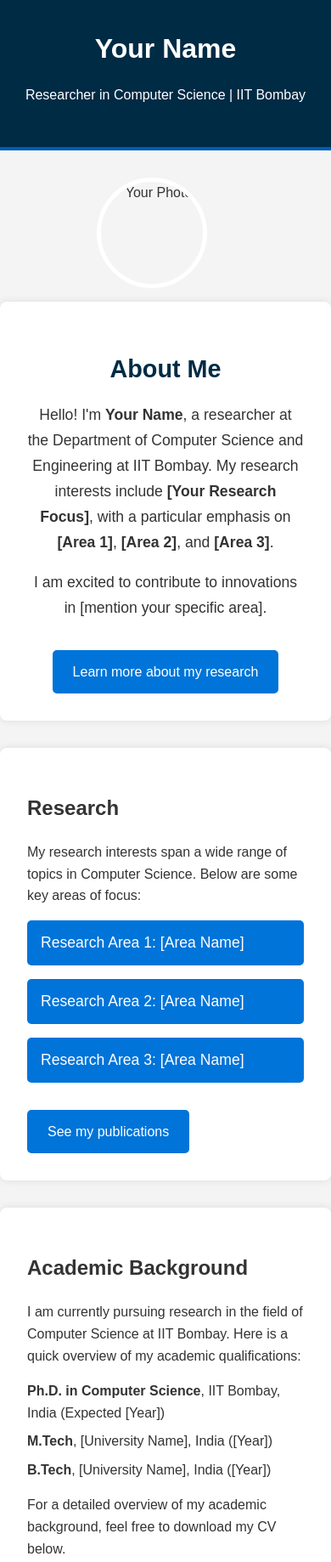
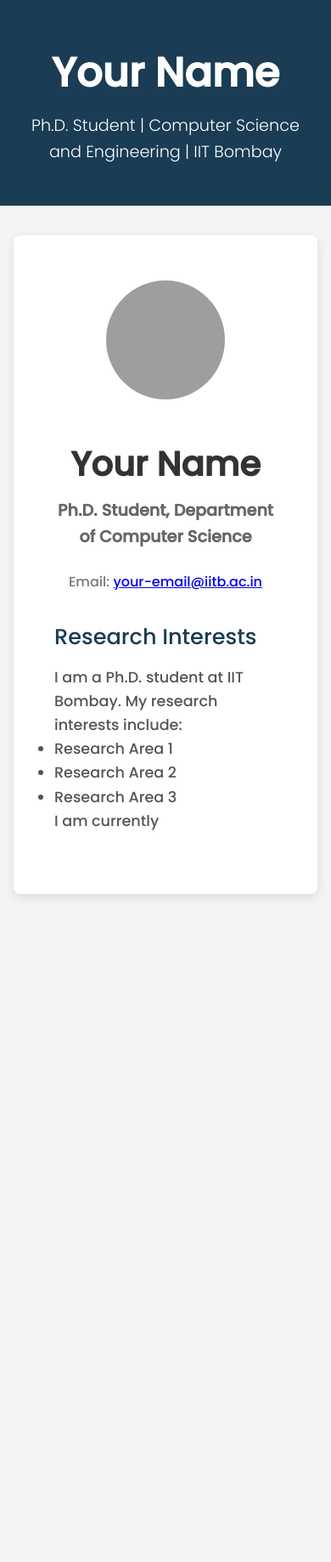
Before and after one commit to Rkus990/rkus990.github.io, a plain HTML site: page index.html in a window 390 px wide. Shown: the top 1838 px of the page at 85% size. After the commit the page ends 1086 px from the top, so only its background shows below. Drawn offline with Linux system fonts and the light colour scheme; grey boxes are pictures that could not be loaded.

Commit message:
Update index.html

```diff
--- a/index.html
+++ b/index.html
@@ -3,184 +3,140 @@
 <head>
     <meta charset="UTF-8">
     <meta name="viewport" content="width=device-width, initial-scale=1.0">
-    <title>Your Name | Researcher in Computer Science</title>
-    <link rel="stylesheet" href="styles.css">
+    <title>Your Name | Researcher at IIT Bombay</title>
+    <!-- Link to Google Fonts (for sleek font styling) -->
+    <link href="https://fonts.googleapis.com/css2?family=Roboto:wght@400;700&family=Poppins:wght@300;500&display=swap" rel="stylesheet">
+    <!-- Link to Font Awesome for Social Icons -->
+    <link rel="stylesheet" href="https://cdnjs.cloudflare.com/ajax/libs/font-awesome/5.15.4/css/all.min.css">
     <style>
-        /* Basic Styles */
-        body {
-            font-family: 'Arial', sans-serif;
-            line-height: 1.6;
+        /* General Reset */
+        * {
             margin: 0;
             padding: 0;
+            box-sizing: border-box;
+        }
+
+        /* Basic Layout */
+        body {
+            font-family: 'Poppins', sans-serif;
+            background-color: #f4f4f4;
             color: #333;
-            background-color: #f4f4f4;
+            line-height: 1.6;
         }
 
         header {
-            background-color: #002b45; /* IIT Bombay color */
+            background-color: #1A3C54; /* IIT Bombay Blue */
             color: white;
-            padding: 2rem 1rem;
             text-align: center;
-            border-bottom: 4px solid #005bb5;
+            padding: 3rem 1rem;
         }
 
         header h1 {
-            margin: 0;
             font-size: 3rem;
-            font-weight: bold;
+            margin-bottom: 0.5rem;
         }
 
         header p {
             font-size: 1.2rem;
+            font-weight: 300;
         }
 
-        .profile-container {
+        /* Main content */
+        .content {
             display: flex;
             justify-content: center;
             align-items: center;
+            height: 100vh;
+            text-align: center;
+            padding: 2rem 1rem;
+        }
+
+        .profile {
+            max-width: 800px;
+            background-color: white;
+            padding: 3rem;
+            border-radius: 8px;
+            box-shadow: 0 4px 12px rgba(0, 0, 0, 0.1);
+            text-align: center;
+        }
+
+        .profile img {
+            width: 150px;
+            height: 150px;
+            border-radius: 50%;
+            object-fit: cover;
+            margin-bottom: 2rem;
+            border: 5px solid white;
+        }
+
+        .profile h2 {
+            font-size: 2.5rem;
+            margin-bottom: 0.5rem;
+        }
+
+        .profile h3 {
+            font-size: 1.2rem;
+            color: #666;
+            margin-bottom: 1.5rem;
+        }
+
+        .profile p {
+            font-size: 1rem;
+            color: #777;
+            margin-bottom: 1rem;
+        }
+
+        /* Research, Experience, and Service Sections */
+        .profile .sections {
+            text-align: left;
             margin-top: 2rem;
         }
 
-        .profile-image {
-            border-radius: 50%;
-            border: 5px solid white;
-            margin-right: 2rem;
-            width: 150px;
-            height: 150px;
-            object-fit: cover;
+        .profile .section-title {
+            font-size: 1.6rem;
+            color: #1A3C54;
+            margin-bottom: 0.8rem;
         }
 
-        .intro {
-            max-width: 1200px;
-            margin: 0 auto;
-            padding: 2rem;
-            background-color: white;
-            border-radius: 8px;
-            box-shadow: 0 0 10px rgba(0, 0, 0, 0.1);
-            text-align: center;
+        .profile .section-content {
+            font-size: 1.1rem;
+            color: #555;
+            margin-bottom: 1.5rem;
         }
 
-        .intro h2 {
-            font-size: 2rem;
-            color: #002b45;
-            margin-bottom: 1rem;
+        .social-links {
+            list-style-type: none;
+            display: flex;
+            justify-content: center;
+            margin-top: 2rem;
         }
 
-        .intro p {
-            font-size: 1.1rem;
-            line-height: 1.7;
+        .social-links li {
+            margin: 0 10px;
         }
 
-        .button {
-            display: inline-block;
-            padding: 0.8rem 1.5rem;
-            margin-top: 1rem;
-            background-color: #0074d9;
-            color: white;
+        .social-links a {
+            font-size: 1.5rem;
+            color: #0074d9;
             text-decoration: none;
-            border-radius: 5px;
-            transition: background-color 0.3s;
+            transition: color 0.3s ease;
         }
 
-        .button:hover {
-            background-color: #005bb5;
-        }
-
-        /* Research Section */
-        .research, .academic, .contact {
-            max-width: 1200px;
-            margin: 2rem auto;
-            padding: 2rem;
-            background-color: white;
-            border-radius: 8px;
-            box-shadow: 0 0 10px rgba(0, 0, 0, 0.1);
-        }
-
-        .accordion {
-            margin-top: 1rem;
-        }
-
-        .accordion-item {
-            margin-bottom: 1rem;
-        }
-
-        .accordion-button {
-            background-color: #0074d9;
-            color: white;
-            padding: 1rem;
-            width: 100%;
-            border: none;
-            text-align: left;
-            font-size: 1.1rem;
-            border-radius: 5px;
-            cursor: pointer;
-        }
-
-        .accordion-button:hover {
-            background-color: #005bb5;
-        }
-
-        .accordion-content {
-            display: none;
-            background-color: #f1f1f1;
-            padding: 1rem;
-            margin-top: 0.5rem;
-            border-radius: 5px;
-        }
-
-        .accordion-content p {
-            margin: 0;
-        }
-
-        .academic ul, .contact ul {
-            list-style-type: none;
-            padding-left: 0;
-        }
-
-        .academic li, .contact li {
-            margin-bottom: 0.5rem;
+        .social-links a:hover {
+            color: #005bb5;
         }
 
         footer {
-            background-color: #002b45;
+            background-color: #1A3C54;
             color: white;
             text-align: center;
             padding: 1rem;
         }
 
         footer p {
-            margin: 0;
+            font-size: 1rem;
         }
 
-        /* Responsive Design */
-        @media (max-width: 768px) {
-            header h1 {
-                font-size: 2rem;
-            }
-
-            header p {
-                font-size: 1rem;
-            }
-
-            .intro h2 {
-                font-size: 1.8rem;
-            }
-
-            .profile-container {
-                flex-direction: column;
-                text-align: center;
-            }
-
-            .profile-image {
-                width: 120px;
-                height: 120px;
-                margin-bottom: 1rem;
-            }
-
-            section {
-                padding: 1rem;
-            }
-        }
     </style>
 </head>
 <body>
@@ -188,90 +144,29 @@
     <!-- Header -->
     <header>
         <h1>Your Name</h1>
-        <p>Researcher in Computer Science | IIT Bombay</p>
+        <p>Ph.D. Student | Computer Science and Engineering | IIT Bombay</p>
     </header>
 
-    <!-- Profile Section -->
-    <div class="profile-container">
-        <!-- Your Photo -->
-        <img src="[YOUR PHOTO URL]" alt="Your Photo" class="profile-image">
+    <!-- Main Content -->
+    <div class="content">
+        <div class="profile">
 
-        <div class="intro">
-            <h2>About Me</h2>
-            <p>Hello! I'm <strong>Your Name</strong>, a researcher at the Department of Computer Science and Engineering at IIT Bombay. My research interests include <strong>[Your Research Focus]</strong>, with a particular emphasis on <strong>[Area 1]</strong>, <strong>[Area 2]</strong>, and <strong>[Area 3]</strong>.</p>
-            <p>I am excited to contribute to innovations in [mention your specific area].</p>
-            <a href="#research" class="button">Learn more about my research</a>
-        </div>
-    </div>
+            <!-- Profile Image -->
+            <img src="https://drive.google.com/uc?export=view&id=18Q_1R9ecCVfskZj66xwooBszPo4M00Ra" alt="Your Profile Picture">
 
-    <!-- Research Section -->
-    <section class="research" id="research">
-        <h2>Research</h2>
-        <p>My research interests span a wide range of topics in Computer Science. Below are some key areas of focus:</p>
+            <!-- Personal Information -->
+            <h2>Your Name</h2>
+            <h3>Ph.D. Student, Department of Computer Science</h3>
+            <p>Email: <a href="mailto:your-email@iitb.ac.in">your-email@iitb.ac.in</a></p>
 
-        <div class="accordion">
-            <!-- Research Area 1 -->
-            <div class="accordion-item">
-                <button class="accordion-button">Research Area 1: [Area Name]</button>
-                <div class="accordion-content">
-                    <p>Description of your research area 1 goes here.</p>
-                </div>
-            </div>
-
-            <!-- Research Area 2 -->
-            <div class="accordion-item">
-                <button class="accordion-button">Research Area 2: [Area Name]</button>
-                <div class="accordion-content">
-                    <p>Description of your research area 2 goes here.</p>
-                </div>
-            </div>
-
-            <!-- Research Area 3 -->
-            <div class="accordion-item">
-                <button class="accordion-button">Research Area 3: [Area Name]</button>
-                <div class="accordion-content">
-                    <p>Description of your research area 3 goes here.</p>
-                </div>
-            </div>
-        </div>
-
-        <a href="#publications" class="button">See my publications</a>
-    </section>
-
-    <!-- Academic Section -->
-    <section class="academic" id="academic">
-        <h2>Academic Background</h2>
-        <p>I am currently pursuing research in the field of Computer Science at IIT Bombay. Here is a quick overview of my academic qualifications:</p>
-        <ul>
-            <li><strong>Ph.D. in Computer Science</strong>, IIT Bombay, India (Expected [Year])</li>
-            <li><strong>M.Tech</strong>, [University Name], India ([Year])</li>
-            <li><strong>B.Tech</strong>, [University Name], India ([Year])</li>
-        </ul>
-        <p>For a detailed overview of my academic background, feel free to download my CV below.</p>
-        <a href="[Link to CV]" class="button">Download CV</a>
-    </section>
-
-    <!-- Contact Section -->
-    <section class="contact" id="contact">
-        <h2>Contact</h2>
-        <p>You can reach me at my academic email address: <strong><a href="mailto:yourname@iitb.ac.in">yourname@iitb.ac.in</a></strong></p>
-        <p>Feel free to connect with me on the following platforms:</p>
-        <ul>
-            <li><a href="[LinkedIn URL]" target="_blank">LinkedIn</a></li>
-            <li><a href="[ResearchGate URL]" target="_blank">ResearchGate</a></li>
-            <li><a href="[GitHub URL]" target="_blank">GitHub</a></li>
-        </ul>
-    </section>
-
-    <!-- Footer -->
-    <footer>
-        <p>&copy; 2024 Your Name | IIT Bombay</p>
-    </footer>
-
-    <script>
-        // Accordion functionality for interactive content
-        const accordionButtons = document.querySelectorAll('.accordion-button');
-        accordionButtons.forEach(button => {
-            button.addEventListener('click', () => {
-                const content = button.nextElementSibling;
-                content.style.display = content.style.display === 'block' ? 'none' : '
+            <!-- Research Interests Section -->
+            <div class="sections">
+                <div class="section-title">Research Interests</div>
+                <div class="section-content">
+                    I am a Ph.D. student at IIT Bombay. My research interests include:
+                    <ul>
+                        <li>Research Area 1</li>
+                        <li>Research Area 2</li>
+                        <li>Research Area 3</li>
+                    </ul>
+                    I am currently
```
